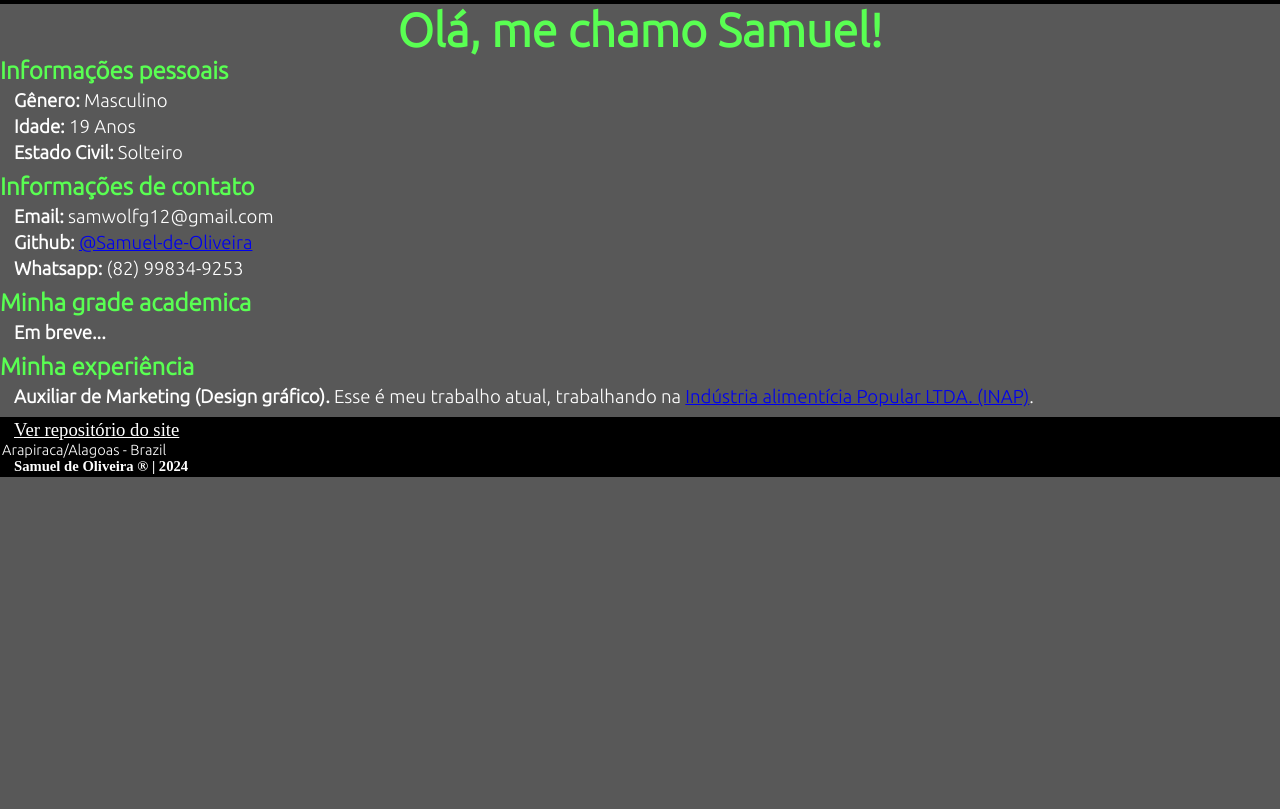
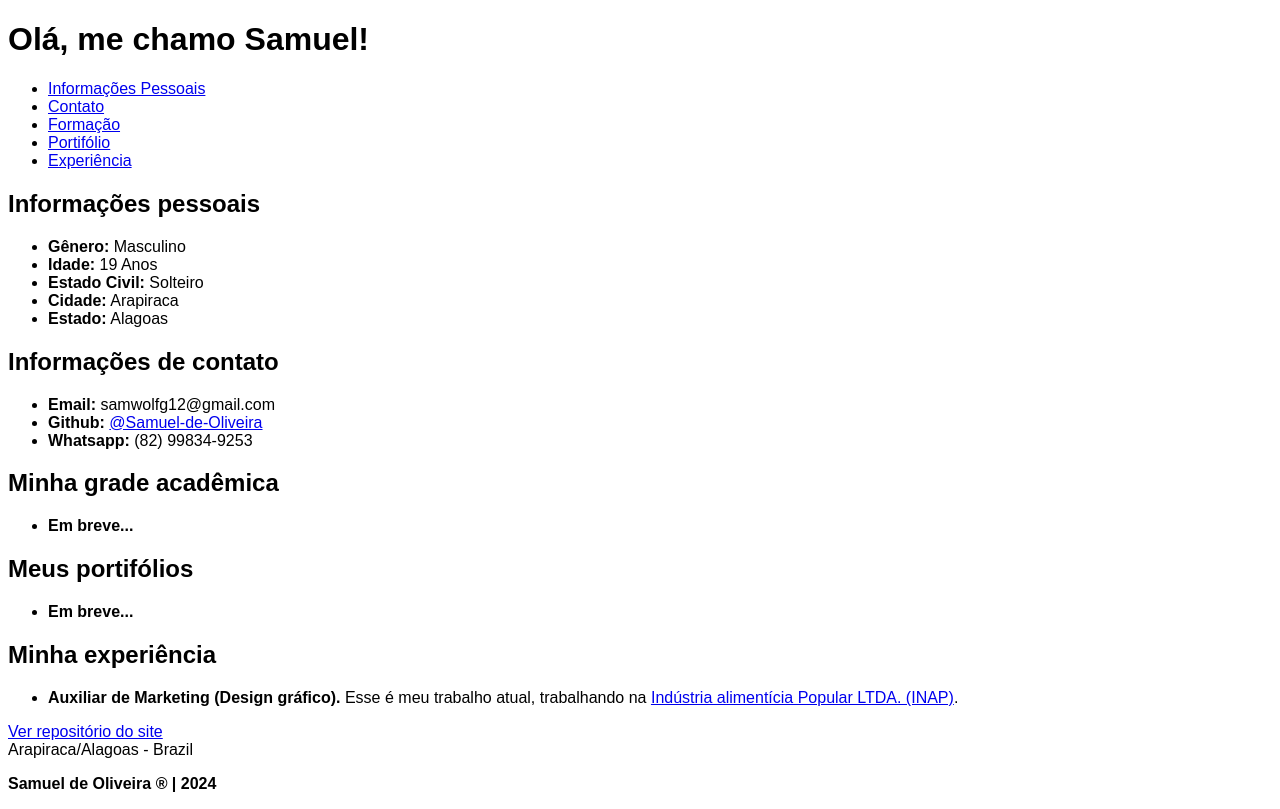
Before and after one commit to Samuel-de-Oliveira/samuel-de-oliveira.github.io, a plain HTML site: page index.html in a window 1280 px wide. Drawn offline with Linux system fonts and the light colour scheme.

Commit message:
Remover style

```diff
--- a/index.html
+++ b/index.html
@@ -3,18 +3,26 @@
 	<head>
 		<title>Samuel de Oliveira</title>
 		<meta charset="UTF-8">
+      <meta name="viewport" content="width=device-width, initial-scale=1.0">
       <link href="style.css" rel="stylesheet">
 	</head>
 	<body>
       <!-- Cabeçalho -->
       <header>
-         <nav></nav>
+         <h1 class="titulo">Olá, me chamo Samuel!</h1>
+         <nav>
+            <ul>
+               <li><a href="#info-pessoais">Informações Pessoais</a></li>
+               <li><a href="#info-contato">Contato</a></li>
+               <li><a href="#info-academica">Formação</a></li>
+               <li><a href="#portifolio">Portifólio</a></li>
+               <li><a href="#experiencia">Experiência</a></li>
+            </ul>
+         </nav>
       </header>
 
       <!-- Parte principal -->
       <main>
-         <h1 class="titulo" align="center">Olá, me chamo Samuel!</h1>
-
          <!-- Informações pessoais -->
          <section id="info-pessoais">
             <h2 class="titulo">Informações pessoais</h2>
@@ -22,6 +30,8 @@
                <li><b>Gênero:</b> Masculino</li>
                <li><b>Idade:</b> 19 Anos</li>
                <li><b>Estado Civil:</b> Solteiro</li>
+               <li><b>Cidade:</b> Arapiraca</li>
+               <li><b>Estado:</b> Alagoas</li>
             </ul>
          </section>
 
@@ -35,15 +45,24 @@
             </ul>
          </section>
 
+         <!-- Formação acadêmica -->
          <section id="info-academica">
-            <h2 class="titulo">Minha grade academica</h2>
+            <h2 class="titulo">Minha grade acadêmica</h2>
+            <ul>
+               <li><b>Em breve...</b></li>
+            </ul>
+         </section>
+
+         <!-- Portifólio -->
+         <section id="portifolio">
+            <h2 class="titulo">Meus portifólios</h2>
             <ul>
                <li><b>Em breve...</b></li>
             </ul>
          </section>
 
          <!-- Informações de experiência -->
-         <section id="info-experiência">
+         <section id="experiencia">
             <h2 class="titulo">Minha experiência</h2>
             <ul>
                <li><b>Auxiliar de Marketing (Design gráfico).</b> Esse é meu trabalho atual, trabalhando na <a href="https://popularalimentos.com.br">Indústria alimentícia Popular LTDA. (INAP)</a>.</li>
--- a/main.js
+++ b/main.js
@@ -1,3 +1 @@
-const Data = "21/03/2023"
-
-alert("Site em construção! Atualizado: " + Data)
+alert("Site em construção! Atualizado: 27-05-2024")
--- a/style.css
+++ b/style.css
@@ -1,86 +1,3 @@
-/* Fonts */
-@import url('https://fonts.googleapis.com/css2?family=Ubuntu:wght@300&display=swap');
-
-/* Corpo do Site */
-* {
-   margin:  0;
-   padding: 0;
+body {
+   font-family: sans-serif;
 }
-body {
-   font-size:  14pt;
-   background: #585858;
-}
-
-/* Títulos */
-h1 {
-   font-size: 35pt;
-}
-h2 {
-   font-size: 18pt;
-}
-
-/* Sections */
-section#endereco {
-   font-size: 11pt;
-   font-family: "Ubuntu";
-}
-section#endereco::after{
-   font-size: 11pt;
-   font-family: "Ubuntu";
-   transition-duration: 0.1s;
-}
-section#endereco:hover {
-   font-size: 13pt;
-   padding: 1px;
-   transition-duration: 0.6s;
-}
-
-/* Footer e Heading */
-header {
-   background: black;
-   padding: 2px;
-}
-footer {
-   color: white;
-   background: black;
-   padding: 2px;
-}
-footer a:link, a:visited {
-   color: white;
-   padding-left: 12px;
-   cursor: pointer;
-}
-
-/* Mensagem de direitos reservados */
-p#copyright {
-   font-size: 11pt;
-   color: white;
-   padding-left: 12px;
-}
-p#copyright:hover {
-   font-size: 12pt;
-   color: #AAAAAA;
-   transition-duration: 0.2s;
-}
-
-/* Titulo do inicio da página */
-.titulo {
-   color: #59ff52;
-   font-family: "Ubuntu";
-}
-.titulo:hover {
-   color: #f952ff;
-   transition-duration: 0.4s;
-}
-
-/* Listas de informações */
-ul {
-   padding-top:    5px;
-   padding-bottom: 5px;
-   font-family:    "Ubuntu";
-   color: white;
-}
-ul li {
-   padding-left: 14px;
-   padding-bottom: 4px;
-}
```
